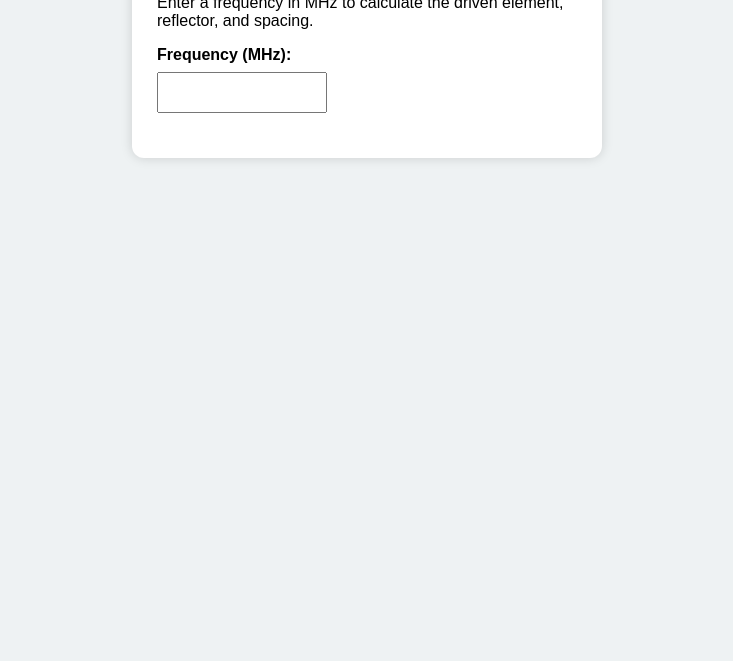
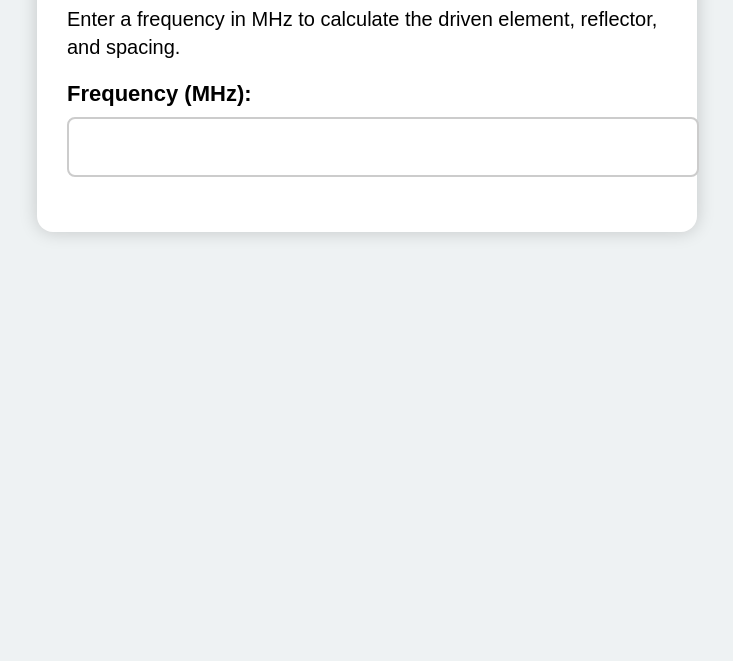
Before and after one commit to patautrey/Antenna_Calculator, a plain HTML site: page index.html in a window 1280 px wide. Shown: the part 139-800 px from the top of the page, without its empty margins (273-1006 px from the left). Drawn offline with Linux system fonts and the light colour scheme.

Commit message:
Update index.html

```diff
--- a/index.html
+++ b/index.html
@@ -6,27 +6,49 @@
 <style>
     body {
         font-family: Arial, sans-serif;
-        margin: 40px;
+        margin: 0;
+        padding: 0;
         background: #eef2f3;
         display: flex;
         justify-content: center;
     }
+
     .box {
         background: white;
-        padding: 25px;
-        border-radius: 12px;
-        width: 420px;
-        box-shadow: 0 0 12px rgba(0,0,0,0.15);
+        padding: 30px;
+        border-radius: 16px;
+        width: 90%;
+        max-width: 600px;
+        margin-top: 30px;
+        box-shadow: 0 0 18px rgba(0,0,0,0.18);
     }
+
+    h2 {
+        font-size: 32px;
+        margin-bottom: 10px;
+    }
+
+    p {
+        font-size: 20px;
+        line-height: 1.4;
+    }
+
+    label {
+        font-size: 22px;
+    }
+
     input {
-        width: 150px;
-        padding: 8px;
-        font-size: 18px;
-        margin-top: 8px;
+        width: 100%;
+        padding: 14px;
+        font-size: 24px;
+        margin-top: 10px;
+        border-radius: 8px;
+        border: 2px solid #ccc;
     }
+
     .result {
-        margin-top: 20px;
-        font-size: 18px;
+        margin-top: 25px;
+        font-size: 26px;
         line-height: 1.6;
     }
 </style>
@@ -51,15 +73,12 @@ function calc() {
         return;
     }
 
-    // Wavelength in meters
     let lambda = 300 / f;
 
-    // Multipliers
     let driven_m = 0.237 * lambda;
     let refl_m   = 0.251 * lambda;
     let space_m  = 0.190 * lambda;
 
-    // Convert to feet
     let driven_ft = driven_m * 3.28084;
     let refl_ft   = refl_m * 3.28084;
     let space_ft  = space_m * 3.28084;
```
